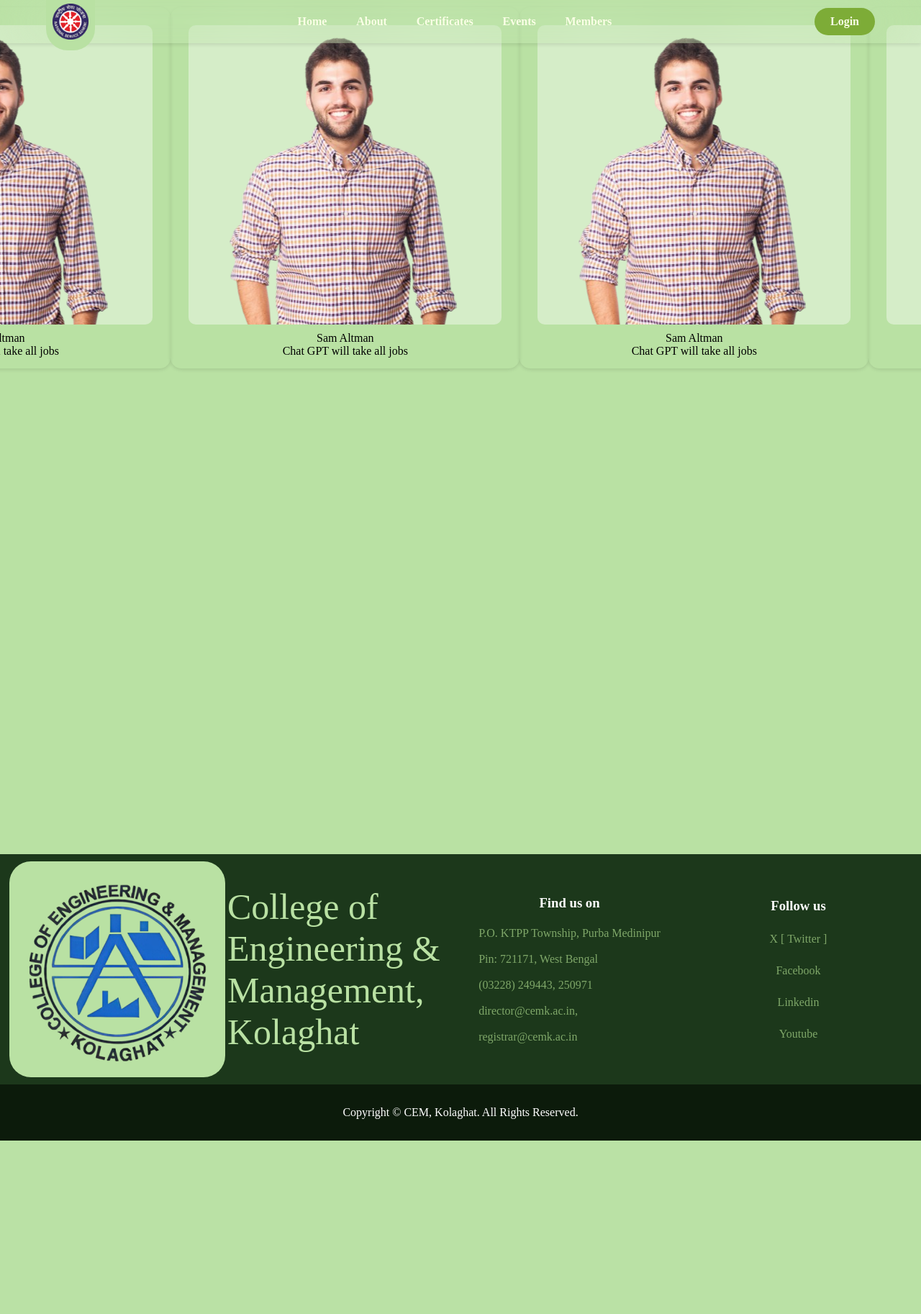
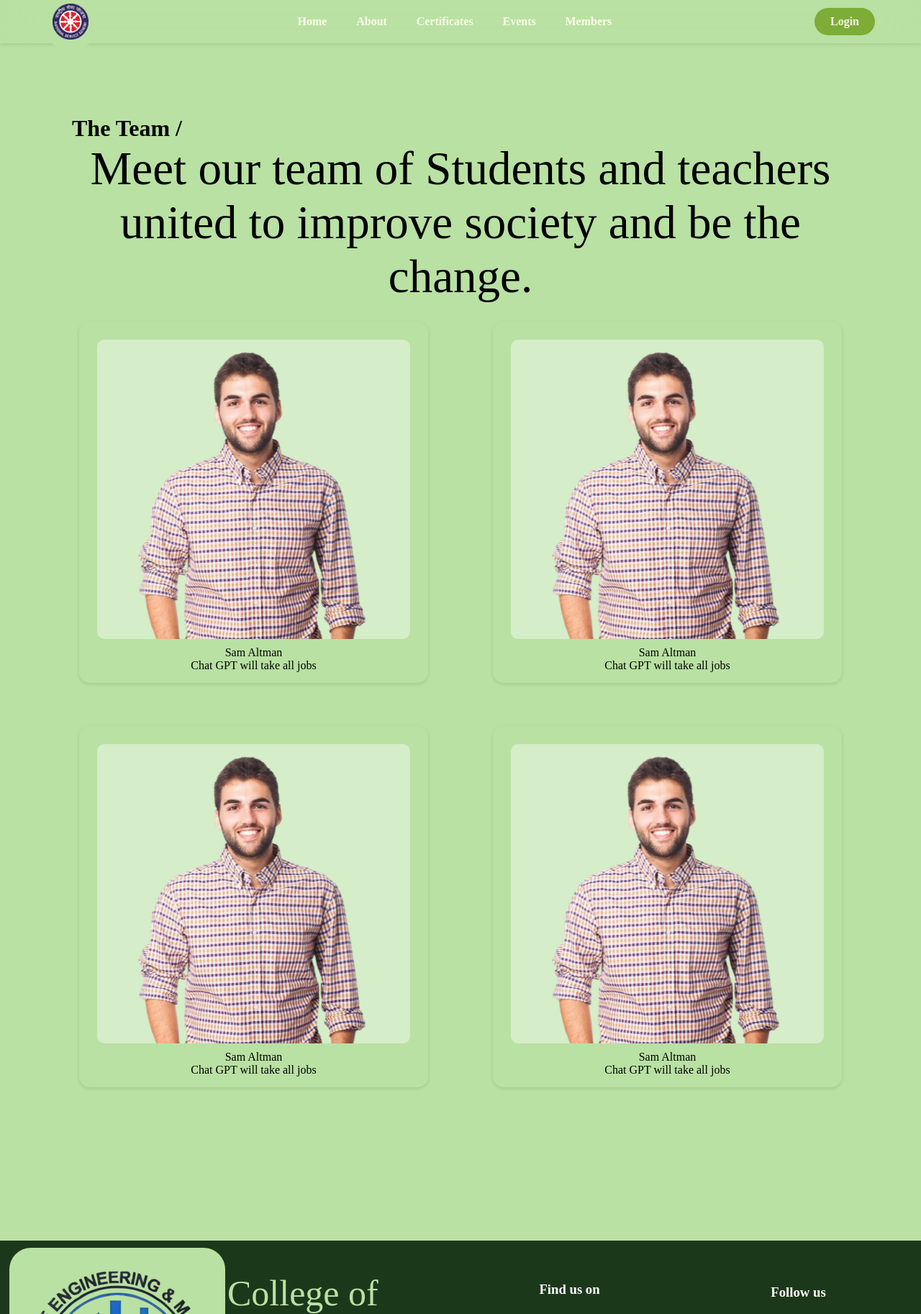
Before and after one commit to SombitPramanik/NSS, a Flask app: page /Members in a window 1280 px wide; the page is wider, and only the part inside the window is pictured. Shown: the top 1826 px of that part at 72% size. Before the commit the page ends 1585 px from the top of that part, so only its background shows below. Run offline with Flask 3, Linux system fonts and the light colour scheme.

Commit message:
add commom body main css into main stylesheet

```diff
--- a/static/style.css
+++ b/static/style.css
@@ -74,6 +74,27 @@ nav {
     font-weight: 700;
     color: rgba(250, 254, 230, 1);
 }
+/* Main  */
+
+main {
+    background: #B9E1A3;
+    display: flex;
+    padding: 100px;
+    padding-top: 160px;
+    flex-direction: column;
+}
+
+main h2 {
+    width: 100%;
+    text-align: center;
+    color: #000;
+    text-align: center;
+    font-size: 65px;
+    font-style: normal;
+    font-weight: 400;
+    line-height: normal;
+    margin-bottom: 15px;
+}
 
 /* Footer */
 
```
